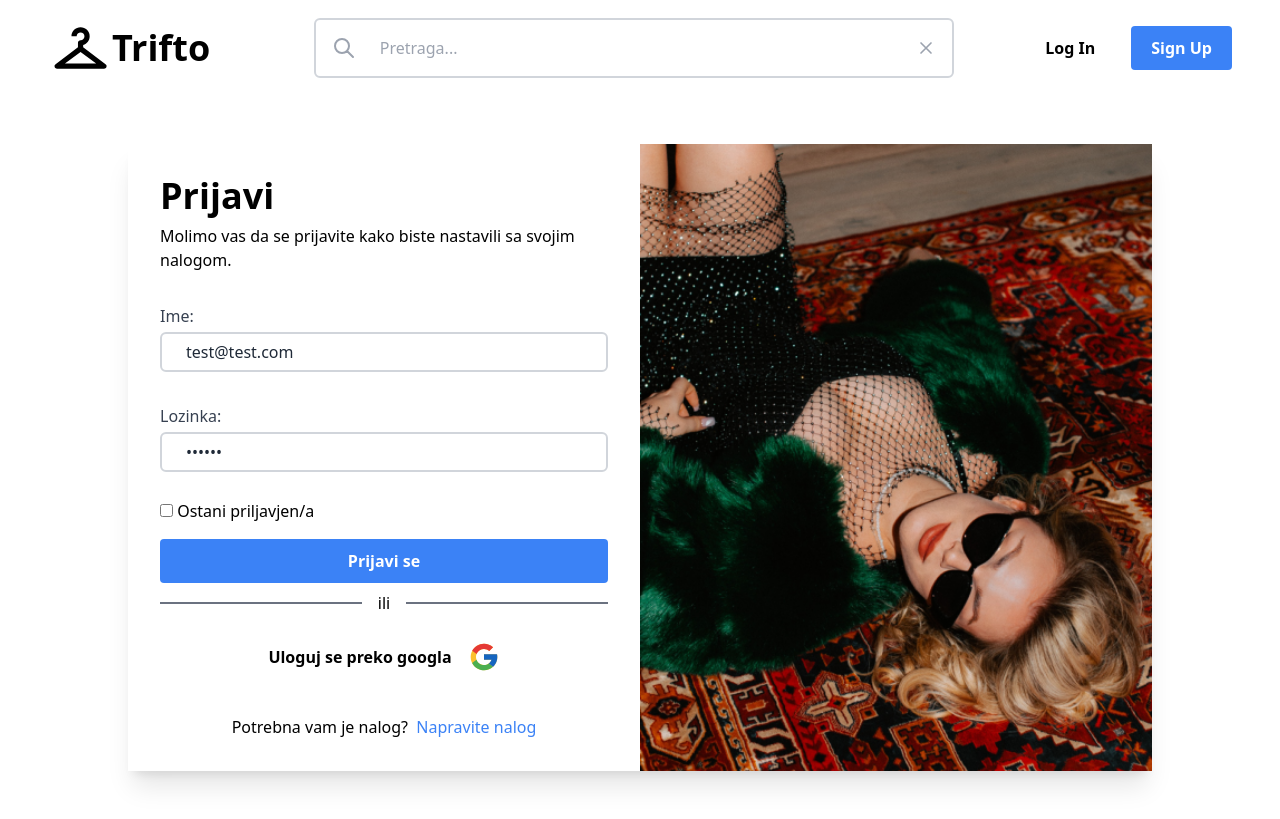
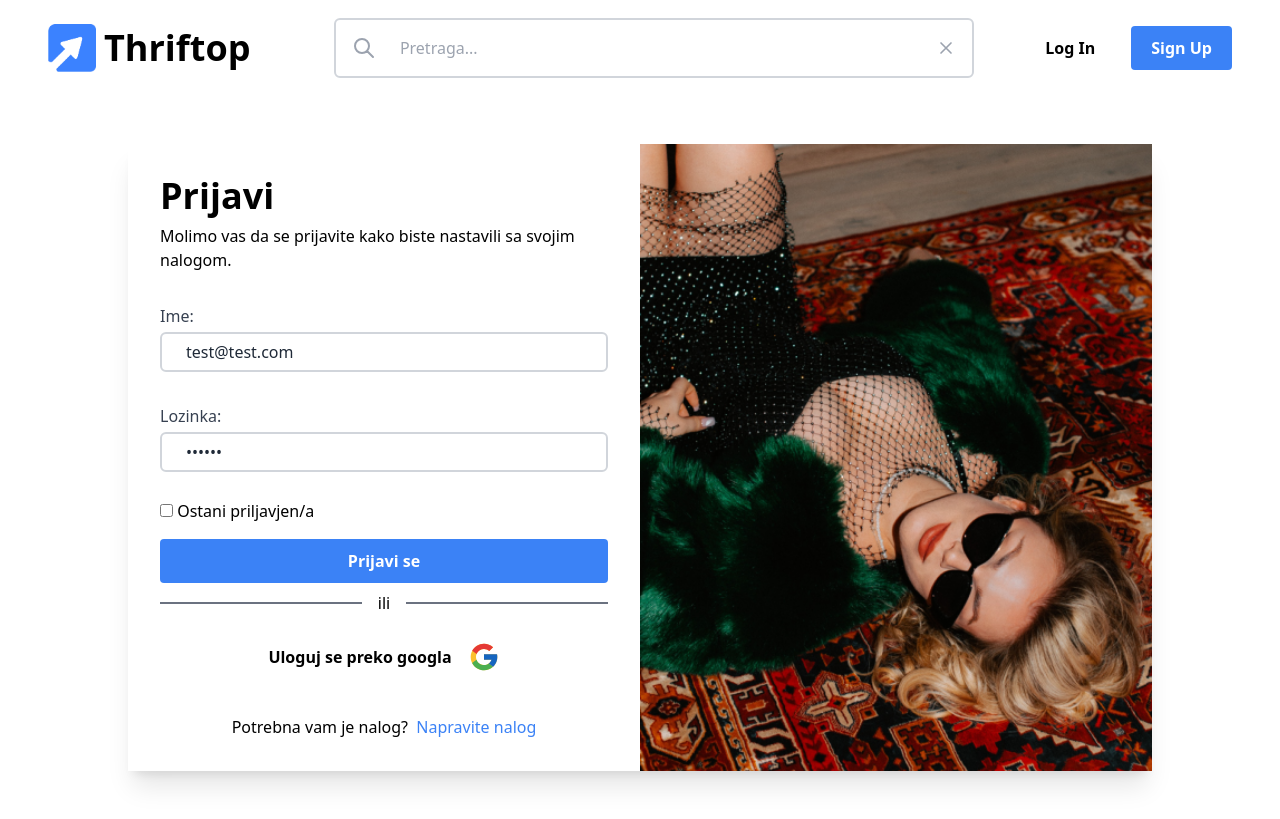
Before and after one commit to AttilaFeher/Trifto, a React (Vite) app: page /login in a window 1280 px wide. Built offline with nearby package versions, Linux system fonts and the light colour scheme.

Commit message:
productcss

```diff
--- a/index.html
+++ b/index.html
@@ -4,7 +4,7 @@
     <meta charset="UTF-8" />
     <link rel="icon" type="image/svg+xml" href="/vite.svg" />
     <meta name="viewport" content="width=device-width, initial-scale=1.0" />
-    <title>Trifto</title>
+    <title>THRIFTOP - Kupuj, Prodaj, Otkrij jedinstvenu modu.</title>
   </head>
   <body>
     <div id="root"></div>
--- a/src/components/FormRowVertical.tsx
+++ b/src/components/FormRowVertical.tsx
@@ -2,7 +2,7 @@ import { FormRowType } from '../types/reusableTypes';
 
 function FormRowVertical({ label, error, children }: FormRowType) {
   return (
-    <div className="mx-[320px] flex flex-col gap-2 py-3">
+    <div className="mx-96 flex flex-col gap-2 py-3">
       {label && <label htmlFor={children.props.id}>{label}</label>}
       {children}
       {error && <span>{error}</span>}
--- a/src/components/Header.tsx
+++ b/src/components/Header.tsx
@@ -20,9 +20,6 @@ function Header() {
       <SearchBar />
       {isAuthenticated ? (
         <div className="flex items-center gap-4">
-          <Link to="products">
-            <FaHome className="h-[34px] w-[34px] cursor-pointer hover:text-blue-500" />
-          </Link>
           <Link to="chats">
             <MdMail className="h-[34px] w-[34px] cursor-pointer hover:text-blue-500" />
           </Link>
--- a/src/components/Logo.tsx
+++ b/src/components/Logo.tsx
@@ -5,12 +5,10 @@ function Logo() {
   return (
     <div className="flex items-center">
       <Link to="/products" className="flex items-center">
-        <img
-          src="../src/assets/triftologo.svg"
-          alt="Logo image"
-          className="h-16"
-        />
-        <Heading type="h2">Trifto</Heading>
+        <img src="../public/thriftop.png" alt="Logo image" className="h-12" />
+        <Heading type="h2" className="ml-2">
+          Thriftop
+        </Heading>
       </Link>
     </div>
   );
--- a/src/features/clothes/ProductItem.tsx
+++ b/src/features/clothes/ProductItem.tsx
@@ -6,17 +6,21 @@ type ProductItemType = {
 
 function ProductItem({ product }: ProductItemType) {
   return (
-    <div className="overflow-hidden bg-white shadow-md">
+    <div className="transform overflow-hidden rounded-lg bg-white shadow-md transition duration-300 hover:-translate-y-1 hover:shadow-lg">
       <img
         src="../public/jordan1.jpg"
-        alt="${product.ime}"
-        className="h-64 w-full object-cover"
+        className="h-64 w-full rounded-t-lg object-cover"
       />
-
       <div className="p-4">
-        <h3 className="mb-2 text-lg font-semibold">{product.brand}</h3>
-        <p className="mb-2 text-gray-600">M</p>{' '}
-        <p className="font-semibold text-gray-900">2500DIN</p>{' '}
+        <div className="absolute left-[225px] top-[18px] rounded-full bg-black bg-opacity-25 p-3 font-medium text-white">
+          NS
+        </div>
+        <h3 className="mb-1 text-lg font-semibold">{product.title} </h3>
+        <p className=" text-gray-600">{product.description}</p>
+        <div className="flex- mt-4 flex justify-between">
+          <p className="font-medium text-gray-500">{product.price} DIN</p>
+          <p className=" font-medium text-gray-500">M</p>
+        </div>
       </div>
     </div>
   );
--- a/src/features/clothes/ProductsList.tsx
+++ b/src/features/clothes/ProductsList.tsx
@@ -9,52 +9,14 @@ function ProductsList() {
 
   return (
     <Element name="productList">
-      <h1 className="mx-[320px] mb-4 mt-8 text-xl font-bold">
-        Najnoviji proizvodi
-      </h1>
-      <ul className="mx-[320px] grid grid-cols-4 gap-4">
-        {products?.data.map((product) => (
-          <ProductItem key={product.id} product={product} />
-        ))}
-        {products?.data.map((product) => (
-          <ProductItem key={product.id} product={product} />
-        ))}
-        {products?.data.map((product) => (
-          <ProductItem key={product.id} product={product} />
-        ))}
-        {/* <div>
-          <li>aawd</li>
-          <li>aawd</li>
-          <li>aawd</li>
-          <li>aawd</li>
-          <li>aawd</li>
-          <li>aawd</li>
-          <li>aawd</li>
-          <li>aawd</li>
-          <li>aawd</li>
-          <li>aawd</li>
-          <li>aawd</li>
-          <li>aawd</li>
-          <li>aawd</li>
-          <li>aawd</li>
-          <li>aawd</li>
-          <li>aawd</li>
-          <li>aawd</li>
-          <li>aawd</li>
-          <li>aawd</li>
-          <li>aawd</li>
-          <li>aawd</li>
-          <li>aawd</li>
-          <li>aawd</li>
-          <li>aawd</li>
-          <li>aawd</li>
-          <li>aawd</li>
-          <li>aawd</li>
-          <li>aawd</li>
-          <li>aawd</li>
-          <li>aawd</li>
-        </div> */}
-      </ul>
+      <div className="m-auto max-w-[1200px]">
+        <h1 className="mb-4 mt-8 text-2xl font-bold">Najnoviji proizvodi</h1>
+        <ul className="grid cursor-pointer grid-cols-4 gap-4">
+          {products?.data.map((product) => (
+            <ProductItem key={product.id} product={product} />
+          ))}
+        </ul>
+      </div>
     </Element>
   );
 }
```
Also changed, not shown: public/thriftop.png (added), public/thriftoplogo.png (added).
